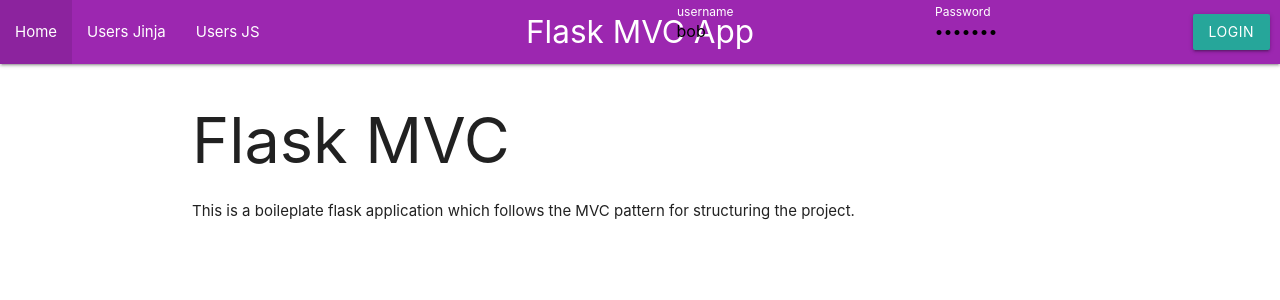
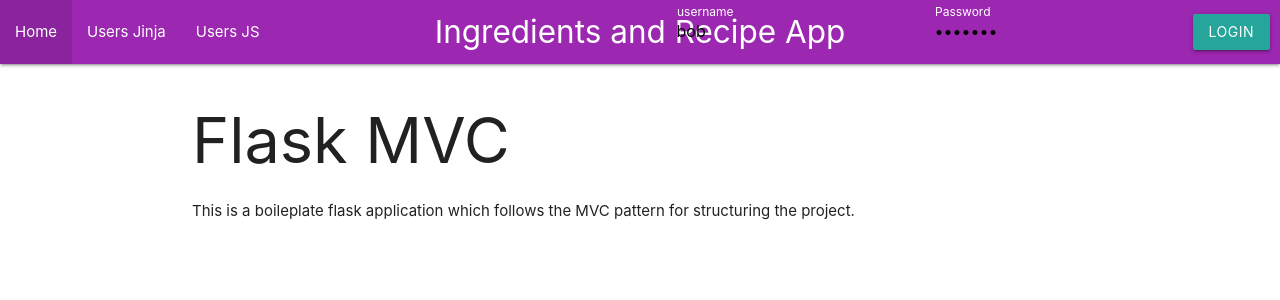
Before and after one commit to ByteMe2025/ByteMe-Ingredients-App, a Flask app: page / in a window 1280 px wide. Shown: the top 300 px of the page. Run offline with Flask 3, Linux system fonts and the light colour scheme.

Commit message:
Changed Web Name

```diff
--- a/App/templates/index.html
+++ b/App/templates/index.html
@@ -1,6 +1,6 @@
 {% extends "layout.html" %}
-{% block title %}Flask MVC App{% endblock %}
-{% block page %}Flask MVC App{% endblock %}
+{% block title %}Ingredients and Recipe App{% endblock %}
+{% block page %}Ingredients and Recipe App{% endblock %}
 
 {{ super() }}
 
```
